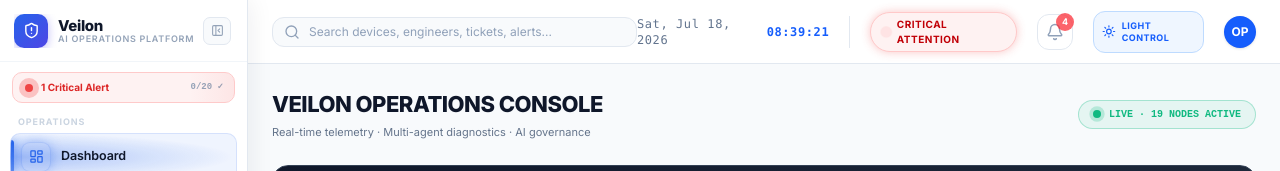
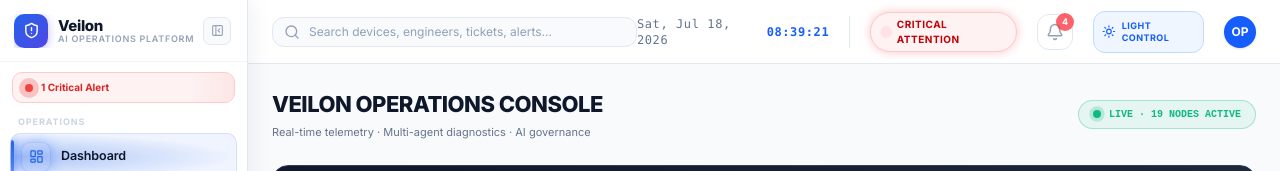
Before and after one commit to manavnagpal08/openswarm, a React (Vite) app: page / in a window 1280 px wide. Shown: the top 171 px of the page. Built offline with nearby package versions, Linux system fonts and the light colour scheme.

Commit message:
fix(sidebar): remove fraction from status strip

```diff
--- a/src/components/Sidebar.tsx
+++ b/src/components/Sidebar.tsx
@@ -326,9 +326,6 @@ const StatusStrip: React.FC<{ criticalCount: number; healthy: number; total: num
       <span style={{ fontSize: 10, fontWeight: 700, color: isCritical ? '#dc2626' : '#16a34a', flex: 1 }}>
         {isCritical ? `${criticalCount} Critical Alert${criticalCount > 1 ? 's' : ''}` : 'All Systems Nominal'}
       </span>
-      <span style={{ fontSize: 9, fontFamily: 'monospace', color: '#94a3b8', fontWeight: 600 }}>
-        {healthy}/{total} ✓
-      </span>
     </motion.div>
   );
 };
```
Also changed, not shown: 1 other file (tests, documents, lock files or other folders).
